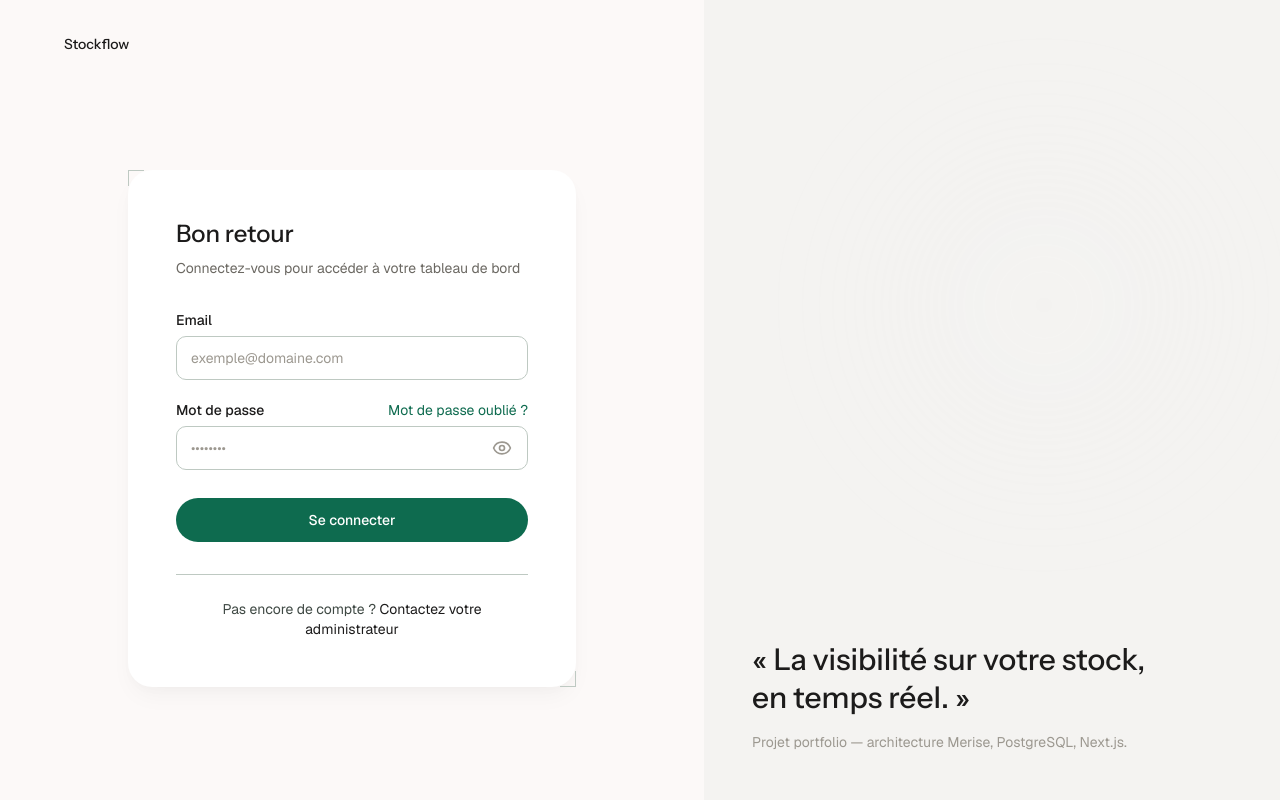
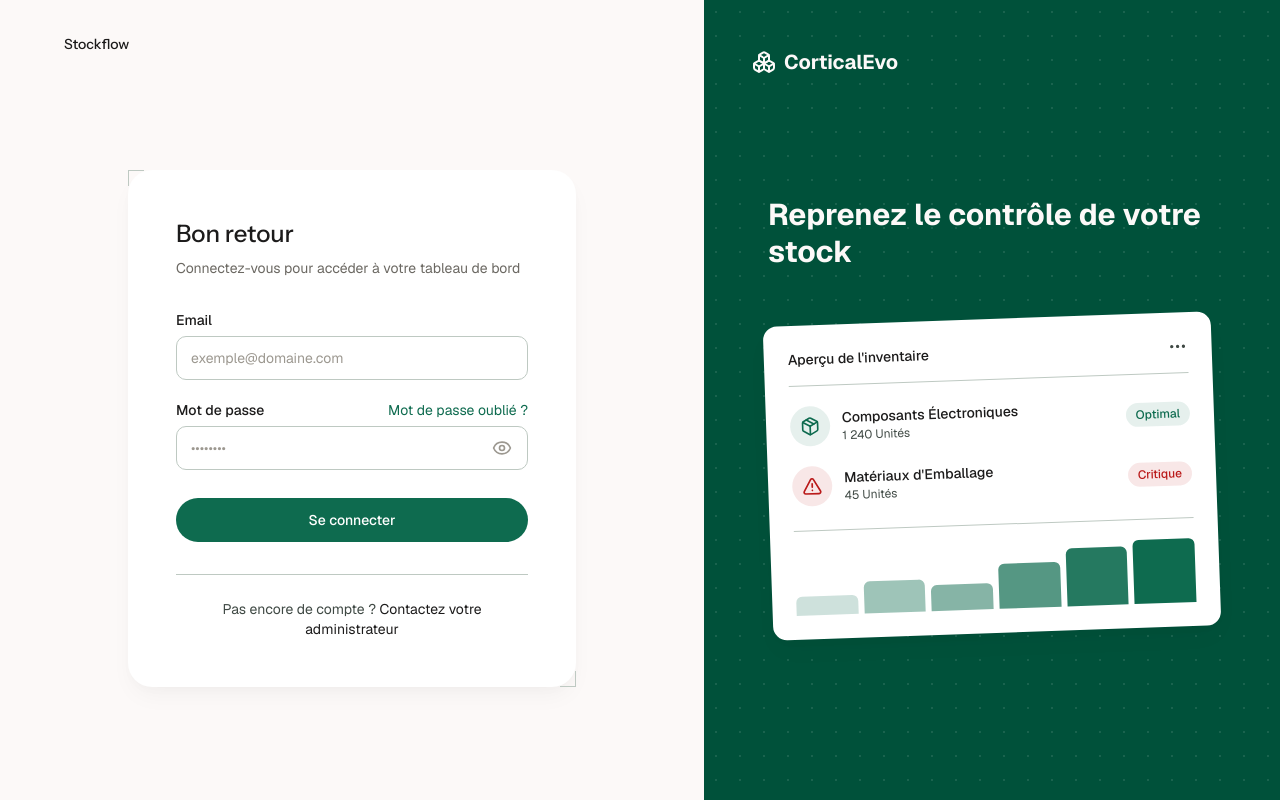
Before and after one commit to EvoDev225/Gestion_de_stock, a Next.js app: page /login in a window 1280 px wide. Built offline with nearby package versions, Linux system fonts and the light colour scheme.

Commit message:
feat(auth): refonte du AuthVisualPanel avec mockup produit et couleur fixe brand-panel

```diff
--- a/components/auth/AuthVisualPanel.tsx
+++ b/components/auth/AuthVisualPanel.tsx
@@ -1,45 +1,96 @@
-"use client";
-
-import React from "react";
+import { Boxes, MoreHorizontal, Package, TriangleAlert } from "lucide-react";
 
 export function AuthVisualPanel() {
     return (
-        <div className="hidden lg:flex relative overflow-hidden h-full min-h-screen bg-background-subtle flex-col justify-end p-12 select-none">
-            {/* Keyframes pour l'animation douce du halo */}
-            <style jsx>{`
-        @keyframes haloAuthFloat {
-          0%,
-          100% {
-            transform: translate(0, 0);
-          }
-          50% {
-            transform: translate(40px, 30px);
-          }
-        }
-        .animate-halo-auth {
-          animation: haloAuthFloat 16s ease-in-out infinite;
-        }
-      `}</style>
+        <div className="hidden lg:flex relative overflow-hidden h-full min-h-screen flex-col p-8 md:p-12 bg-brand-panel select-none">
+            {/* Arrière-plan avec motif de points (dot-grid) */}
+            <div
+                className="absolute inset-0 z-0 pointer-events-none"
+                style={{
+                    backgroundImage: "radial-gradient(rgba(255, 255, 255, 0.1) 1px, transparent 1px)",
+                    backgroundSize: "24px 24px",
+                }}
+            />
 
-            {/* 1. Halo lumineux animé en arrière-plan */}
-            <div className="absolute inset-0 pointer-events-none z-0 overflow-hidden">
-                <div
-                    className="absolute w-[450px] h-[450px] rounded-full opacity-[0.14] blur-[60px] animate-halo-auth top-[10%] left-[20%]"
-                    style={{
-                        background:
-                            "radial-gradient(circle, var(--accent) 0%, transparent 70%)",
-                    }}
-                />
+            {/* En-tête avec Logo */}
+            <div className="relative z-10 flex items-center gap-2 text-brand-panel-foreground font-bold text-xl">
+                <Boxes className="w-6 h-6" />
+                <span>CorticalEvo</span>
             </div>
 
-            {/* 2. Contenu textuel aligné en bas */}
-            <div className="relative z-10 max-w-[420px]">
-                <blockquote className="font-display text-2xl md:text-3xl font-medium text-foreground leading-tight mb-4">
-                    « La visibilité sur votre stock, en temps réel. »
-                </blockquote>
-                <p className="font-sans text-sm text-foreground-subtle">
-                    Projet portfolio — architecture Merise, PostgreSQL, Next.js.
-                </p>
+            {/* Contenu central */}
+            <div className="relative z-10 grow flex flex-col justify-center max-w-md mx-auto w-full">
+                <h2 className="text-2xl md:text-3xl font-bold text-brand-panel-foreground mb-12 leading-tight">
+                    Reprenez le contrôle de votre stock
+                </h2>
+
+                {/* Carte mockup flottante */}
+                <div className="bg-white rounded-xl p-6 ambient-shadow transform -rotate-2 hover:rotate-0 transition-transform duration-500 ease-out flex flex-col w-full">
+
+                    {/* En-tête de la carte */}
+                    <div className="flex items-center justify-between border-b border-border pb-4 mb-5">
+                        <span className="text-sm font-medium text-foreground">
+                            Aperçu de l'inventaire
+                        </span>
+                        <MoreHorizontal className="w-5 h-5 text-muted-foreground" />
+                    </div>
+
+                    {/* Lignes de stock */}
+                    <div className="flex flex-col gap-5">
+                        {/* Ligne 1 : Optimal */}
+                        <div className="flex items-center justify-between">
+                            <div className="flex items-center gap-3">
+                                <div className="w-10 h-10 rounded-full bg-primary/10 text-primary flex items-center justify-center shrink-0">
+                                    <Package className="w-5 h-5" />
+                                </div>
+                                <div className="flex flex-col">
+                                    <span className="text-sm font-medium text-foreground">
+                                        Composants Électroniques
+                                    </span>
+                                    <span className="text-xs text-muted-foreground">
+                                        1 240 Unités
+                                    </span>
+                                </div>
+                            </div>
+                            <div className="bg-primary/10 text-primary rounded-full px-2.5 py-1 text-xs font-medium">
+                                Optimal
+                            </div>
+                        </div>
+
+                        {/* Ligne 2 : Critique */}
+                        <div className="flex items-center justify-between">
+                            <div className="flex items-center gap-3">
+                                <div className="w-10 h-10 rounded-full bg-destructive/10 text-destructive flex items-center justify-center shrink-0">
+                                    <TriangleAlert className="w-5 h-5" />
+                                </div>
+                                <div className="flex flex-col">
+                                    <span className="text-sm font-medium text-foreground">
+                                        Matériaux d'Emballage
+                                    </span>
+                                    <span className="text-xs text-muted-foreground">
+                                        45 Unités
+                                    </span>
+                                </div>
+                            </div>
+                            <div className="bg-destructive/10 text-destructive rounded-full px-2.5 py-1 text-xs font-medium">
+                                Critique
+                            </div>
+                        </div>
+                    </div>
+
+                    {/* Mini bar chart en pied de carte */}
+                    <div className="border-t border-border pt-5 mt-6">
+                        <div className="flex items-end justify-between gap-1.5 h-16 w-full">
+                            <div className="bg-primary/20 w-full rounded-t-sm h-[30%]" />
+                            <div className="bg-primary/40 w-full rounded-t-sm h-[50%]" />
+                            <div className="bg-primary/50 w-full rounded-t-sm h-[40%]" />
+                            <div className="bg-primary/70 w-full rounded-t-sm h-[70%]" />
+                            <div className="bg-primary/90 w-full rounded-t-sm h-[90%]" />
+                            <div className="bg-primary w-full rounded-t-sm h-full" />
+                        </div>
+                    </div>
+
+                </div>
             </div>
         </div>
     );
```
